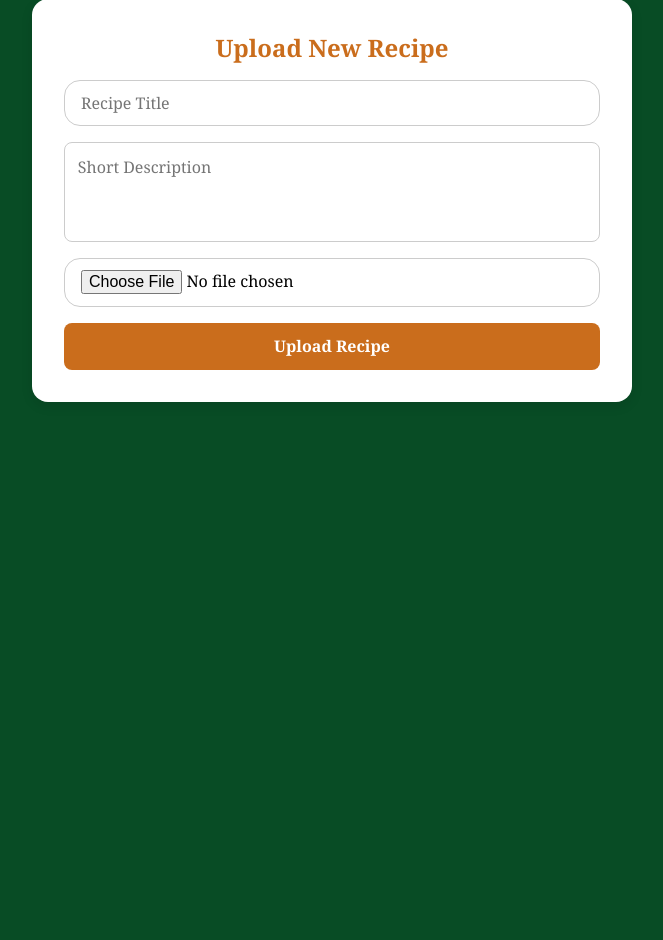
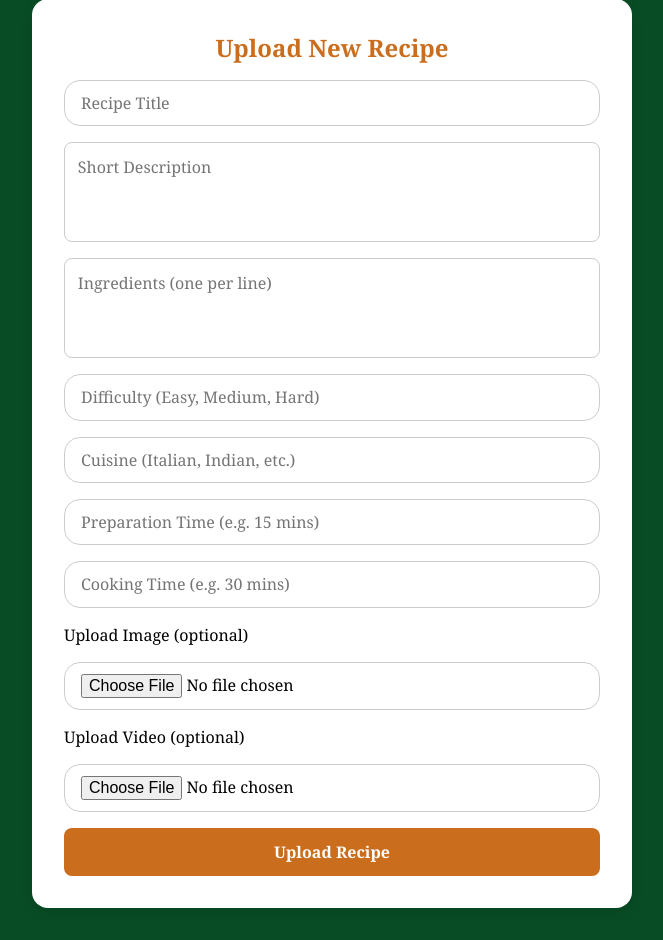
Before and after one commit to minorproject777/smartchef_2, a Django app: page /dashboard/upload/ in a window 1280 px wide. Shown: the part 105-1045 px from the top of the page, without its empty margins (308-971 px from the left). Before the commit the page ends 507 px from the top, so only its background shows below. Run offline with Django 5.2, Linux system fonts and the light colour scheme; the visitor is signed in with stand-in values (Sample User, id 1).

Commit message:
added video

```diff
--- a/accounts/models.py
+++ b/accounts/models.py
@@ -29,12 +29,19 @@ def create_or_update_user_profile(sender, instance, created, **kwargs):
     instance.profile.save()
 
 
-# Recipe model
 class Recipe(models.Model):
     user = models.ForeignKey(User, on_delete=models.CASCADE, related_name='recipes')
     title = models.CharField(max_length=200)
     short_description = models.TextField()
-    image = models.ImageField(upload_to='recipes/')
+    image = models.ImageField(upload_to='recipes/', blank=True, null=True)
+    video = models.FileField(upload_to='recipes/videos/', blank=True, null=True)
+
+    ingredients = models.TextField(blank=True, null=True)
+    difficulty = models.CharField(max_length=50, blank=True, null=True)
+    cuisine = models.CharField(max_length=50, blank=True, null=True)
+    prep_time = models.CharField(max_length=20, blank=True, null=True)
+    cook_time = models.CharField(max_length=20, blank=True, null=True)
+
     created_at = models.DateTimeField(auto_now_add=True)
     likes = models.ManyToManyField(User, related_name='liked_recipes', blank=True)
 
@@ -45,7 +52,8 @@ class Recipe(models.Model):
         return self.likes.count()
 
     class Meta:
-        unique_together = ('user', 'title')  # <- ensures no duplicate titles per user
+        unique_together = ('user', 'title')
+
 
 # Comment model
 class Comment(models.Model):
@@ -60,12 +68,17 @@ class Comment(models.Model):
 
 
 
-# ===== Recipe Image Auto-Delete =====
+# ===== Recipe Image & Video Auto-Delete =====
 @receiver(post_delete, sender=Recipe)
-def delete_recipe_image(sender, instance, **kwargs):
-    if instance.image:
-        if os.path.isfile(instance.image.path):
-            os.remove(instance.image.path)
+def delete_recipe_files(sender, instance, **kwargs):
+    # Delete image file
+    if instance.image and os.path.isfile(instance.image.path):
+        os.remove(instance.image.path)
+
+    # Delete video file
+    if instance.video and os.path.isfile(instance.video.path):
+        os.remove(instance.video.path)
+
 
 # ===== Profile Image Auto-Delete =====
 @receiver(post_delete, sender=Profile)
--- a/accounts/templates/upload_recipe.html
+++ b/accounts/templates/upload_recipe.html
@@ -7,24 +7,35 @@
 
     {% if messages %}
         {% for message in messages %}
-            <div class="alert {% if message.tags %}{{ message.tags }}{% endif %}">
-                {{ message }}
-            </div>
+            <div class="alert {{ message.tags }}">{{ message }}</div>
         {% endfor %}
     {% endif %}
 
     <form method="POST" enctype="multipart/form-data" class="upload-form">
         {% csrf_token %}
+
         <input type="text" name="title" placeholder="Recipe Title" required>
+
         <textarea name="short_description" placeholder="Short Description" required></textarea>
-        <input type="file" name="image" accept="image/*" required>
+
+        <textarea name="ingredients" placeholder="Ingredients (one per line)" required></textarea>
+
+        <input type="text" name="difficulty" placeholder="Difficulty (Easy, Medium, Hard)" required>
+
+        <input type="text" name="cuisine" placeholder="Cuisine (Italian, Indian, etc.)" required>
+
+        <input type="text" name="prep_time" placeholder="Preparation Time (e.g. 15 mins)" required>
+
+        <input type="text" name="cook_time" placeholder="Cooking Time (e.g. 30 mins)" required>
+
+        <label>Upload Image (optional)</label>
+        <input type="file" name="image" accept="image/*">
+
+        <label>Upload Video (optional)</label>
+        <input type="file" name="video" accept="video/*">
+
         <button type="submit">Upload Recipe</button>
     </form>
 
-    <script>
-        document.getElementById("uploadForm").addEventListener("submit", function() {
-        this.querySelector("button[type='submit']").disabled = true; // disable after first click
-        });
-    </script>
 </section>
 {% endblock %}
--- a/accounts/views.py
+++ b/accounts/views.py
@@ -126,32 +126,42 @@ def upload_recipe(request):
     if request.method == "POST":
         title = request.POST.get("title")
         short_description = request.POST.get("short_description")
+
+        ingredients = request.POST.get("ingredients")
+        difficulty = request.POST.get("difficulty")
+        cuisine = request.POST.get("cuisine")
+        prep_time = request.POST.get("prep_time")
+        cook_time = request.POST.get("cook_time")
+
         image = request.FILES.get("image")
+        video = request.FILES.get("video")
 
-        # Validate all fields
-        if not title or not short_description or not image:
+        # Must have at least image or video
+        if not image and not video:
+            messages.error(request, "Please upload an image or a video.")
             return redirect("upload_recipe")
 
-        # Check for duplicates by the same user
+        # Duplicate title check for same user
         if Recipe.objects.filter(user=request.user, title=title).exists():
-
+            messages.error(request, "You already have a recipe with this title.")
             return redirect("upload_recipe")
 
-        # ✅ Create the recipe only once
         Recipe.objects.create(
             user=request.user,
             title=title,
             short_description=short_description,
-            image=image
+            ingredients=ingredients,
+            difficulty=difficulty,
+            cuisine=cuisine,
+            prep_time=prep_time,
+            cook_time=cook_time,
+            image=image,
+            video=video
         )
 
-        """ messages.success(request, "Recipe uploaded successfully!") """
-        # After successful upload
         return redirect('dashboard_profile', username=request.user.username)
 
-
     return render(request, "upload_recipe.html")
-
 
 
 # Edit Profile
@@ -216,19 +226,21 @@ def like_recipe(request, recipe_id):
 
 @login_required
 def delete_recipe(request, recipe_id):
-    # Only allow the owner to delete
     recipe = get_object_or_404(Recipe, id=recipe_id, user=request.user)
 
-    # Delete the image file (auto-delete signal also works)
+    # Delete uploaded image
     if recipe.image:
         recipe.image.delete(save=False)
 
-    # Delete recipe from database
+    # Delete uploaded video
+    if recipe.video:
+        recipe.video.delete(save=False)
+
+    # Delete recipe record
     recipe.delete()
 
-    # Redirect back to profile
-   # After successful upload
     return redirect('dashboard_profile', username=request.user.username)
+
 
 
 
```
Also changed, not shown: accounts/templates/dashboard_home.html (+6 -1 lines), accounts/templates/dashboard_profile.html (+7 -1 lines), accounts/templates/recipe_detail.html (+61 -12 lines), static/css/dashboard.css (+91 -15 lines), accounts/migrations/0005_recipe_cook_time_recipe_cuisine_recipe_difficulty_and_more.py (added), accounts/migrations/0006_remove_recipe_prep_time_recipe_total_time_and_more.py (added), accounts/migrations/0007_rename_total_time_recipe_prep_time.py (added), media/recipes/momo.jpg (added), static/images/default_recipe.jpg (added), 2 other files.
